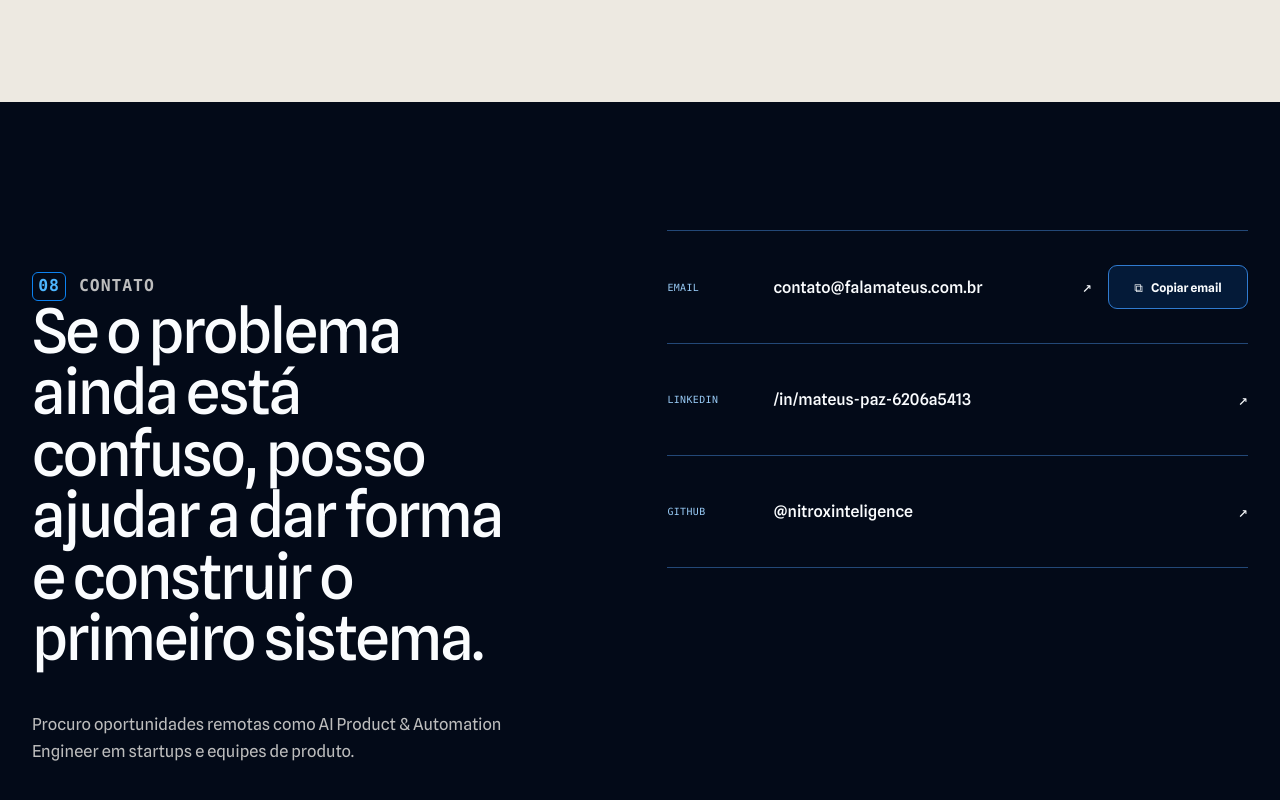
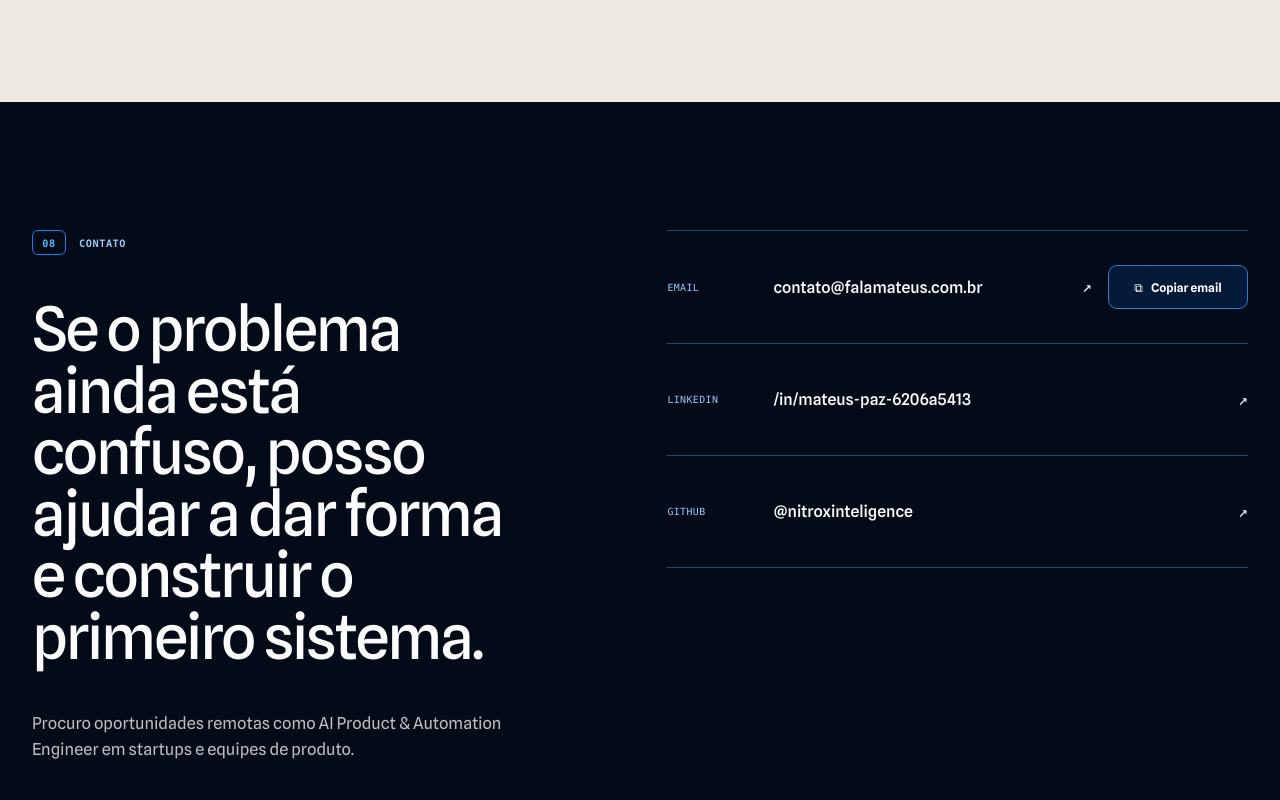
Before and after one commit to nitroxinteligence/ai-cowork-lp-mentoria, a React (Vite) app in the folder portfolio/: page / in a window 1280 px wide. Shown: the part 11138-11938 px from the top of the page. Built offline with nearby package versions, Linux system fonts and the light colour scheme.

Commit message:
Fix contact section marker alignment

```diff
--- a/portfolio/src/App.jsx
+++ b/portfolio/src/App.jsx
@@ -437,7 +437,7 @@ function ContactSection() {
         <div>
           <SectionMarker number="08" light>Contato</SectionMarker>
           <h2 id="contact-title">Se o problema ainda está confuso, posso ajudar a dar forma e construir o primeiro sistema.</h2>
-          <p>Procuro oportunidades remotas como AI Product &amp; Automation Engineer em startups e equipes de produto.</p>
+          <p className="contact__intro">Procuro oportunidades remotas como AI Product &amp; Automation Engineer em startups e equipes de produto.</p>
         </div>
         <div className="contact__actions">
           <div className="contact-email">
--- a/portfolio/src/styles.css
+++ b/portfolio/src/styles.css
@@ -1259,7 +1259,7 @@ a:hover .arrow--down {
   font-size: clamp(3rem, 6vw, 7.5rem);
 }
 
-.contact__layout > div:first-child > p {
+.contact__intro {
   max-width: 720px;
   margin: 42px 0 0;
   color: #bdbdbd;
@@ -1714,7 +1714,7 @@ a:hover .arrow--down {
   .hero__lead,
   .section-intro--work > p,
   .about__body,
-  .contact__layout > div:first-child > p {
+  .contact__intro {
     color: var(--white);
   }
 }
```
